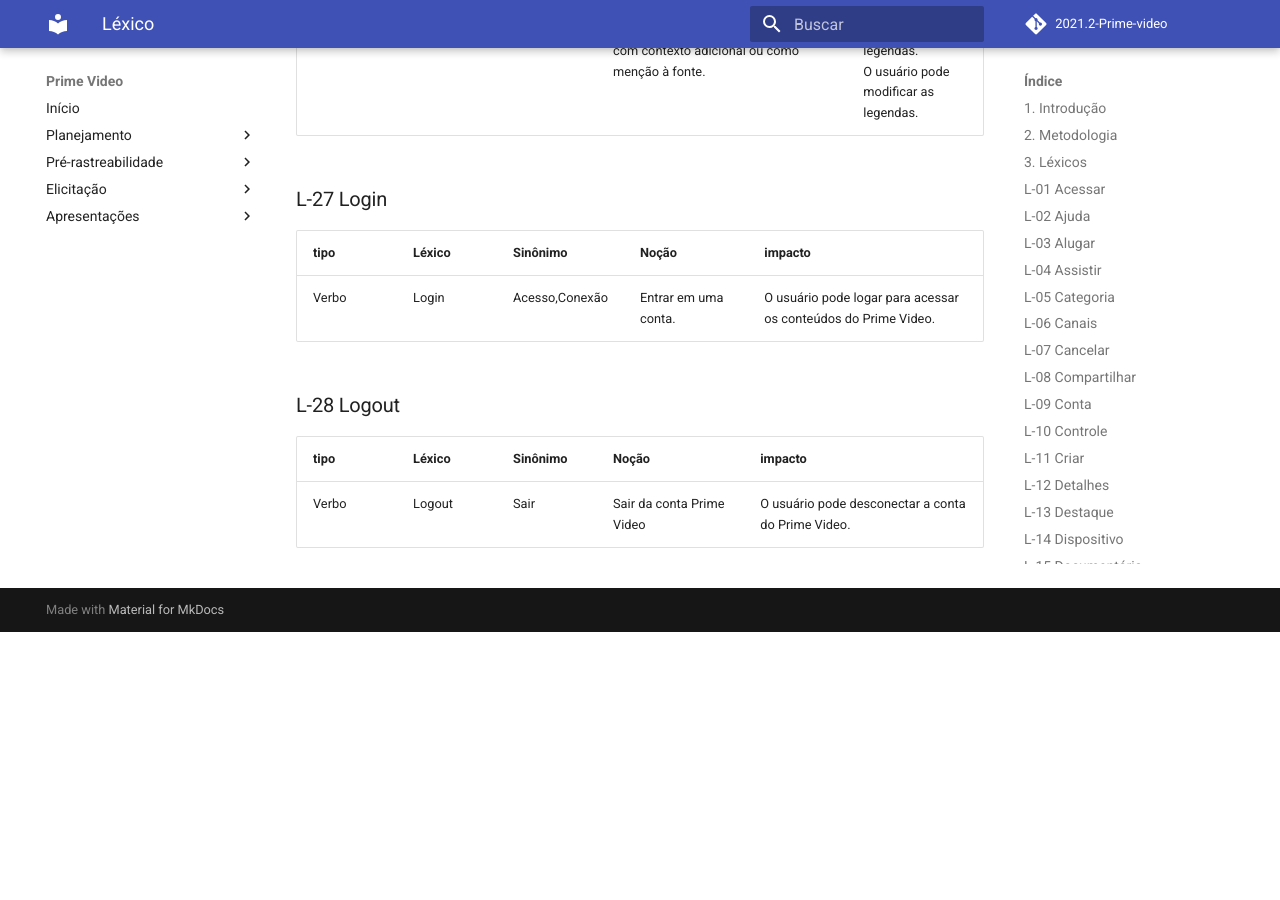
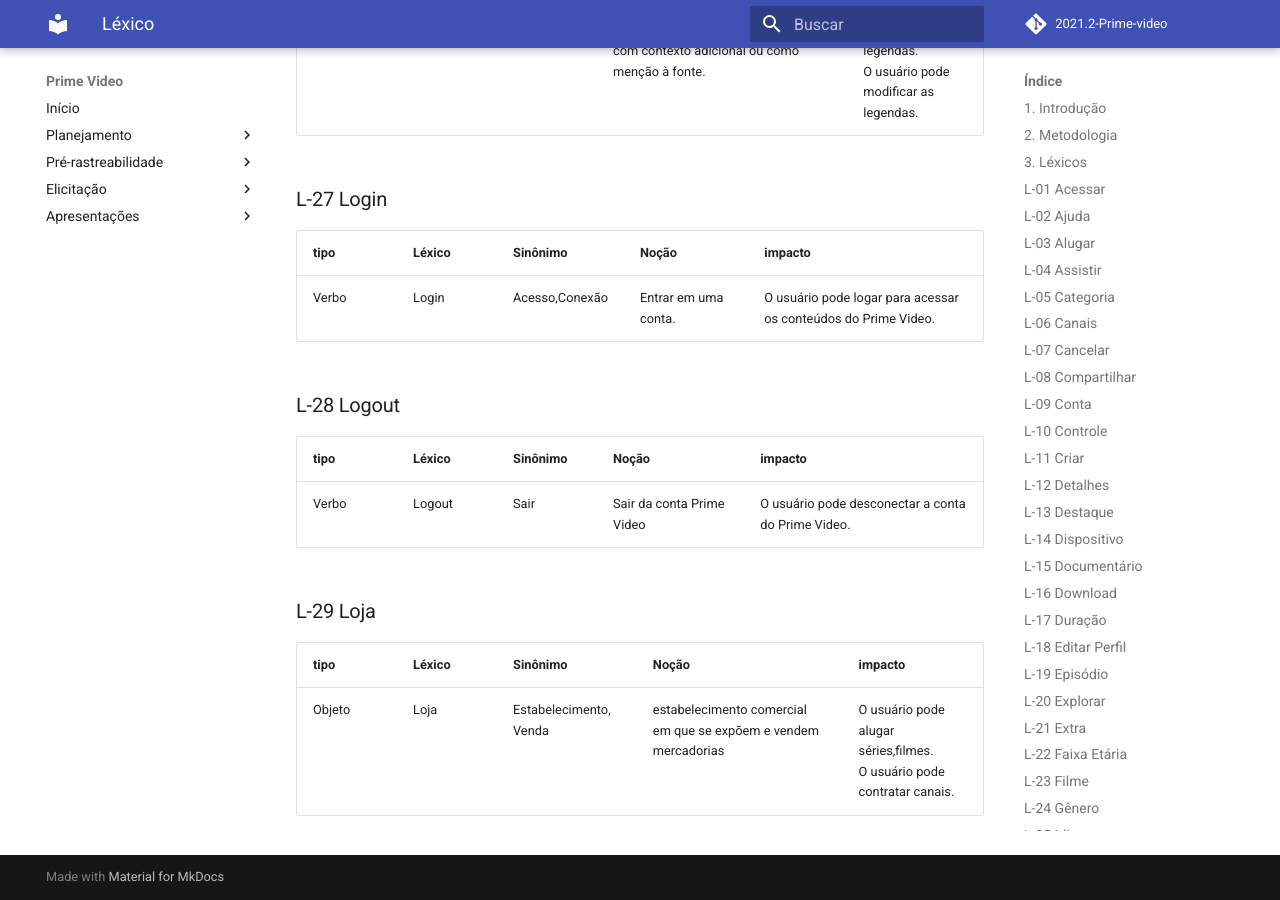
Before and after one commit to Requisitos-de-Software/2021.2-Prime-video, an MkDocs documentation site: the page built from docs/modelagem/lexico.md, in a window 1280 px wide and 900 px high, scrolled down 7393 px. Built offline with MkDocs 1.6.1 and Material for MkDocs 9.7.7, drawn with Linux system fonts in a browser that asks for light colours; comment, search, counter and statistics services are not loaded; before the commit the page ends 8025 px from its top, so only the background shows below that.

Commit message:
adicionando L-29

```diff
--- a/docs/modelagem/lexico.md
+++ b/docs/modelagem/lexico.md
@@ -191,3 +191,9 @@
 | tipo       |  Léxico     | Sinônimo  | Noção    |       impacto       |
 | ---------- |  ---------  | --------  | -------- | ------------------- |
 | Verbo   |  Logout  | Sair    | Sair da conta Prime Video  |  O usuário pode desconectar a conta do Prime Video.</br>   |
+
+### L-29 Loja
+
+| tipo       |  Léxico     | Sinônimo  | Noção    |       impacto       |
+| ---------- |  ---------  | --------  | -------- | ------------------- |
+| Objeto  |  Loja  | Estabelecimento, Venda    | estabelecimento comercial em que se expõem e vendem mercadorias  |  O usuário pode alugar séries,filmes.</br> O usuário pode contratar canais.   |
```
